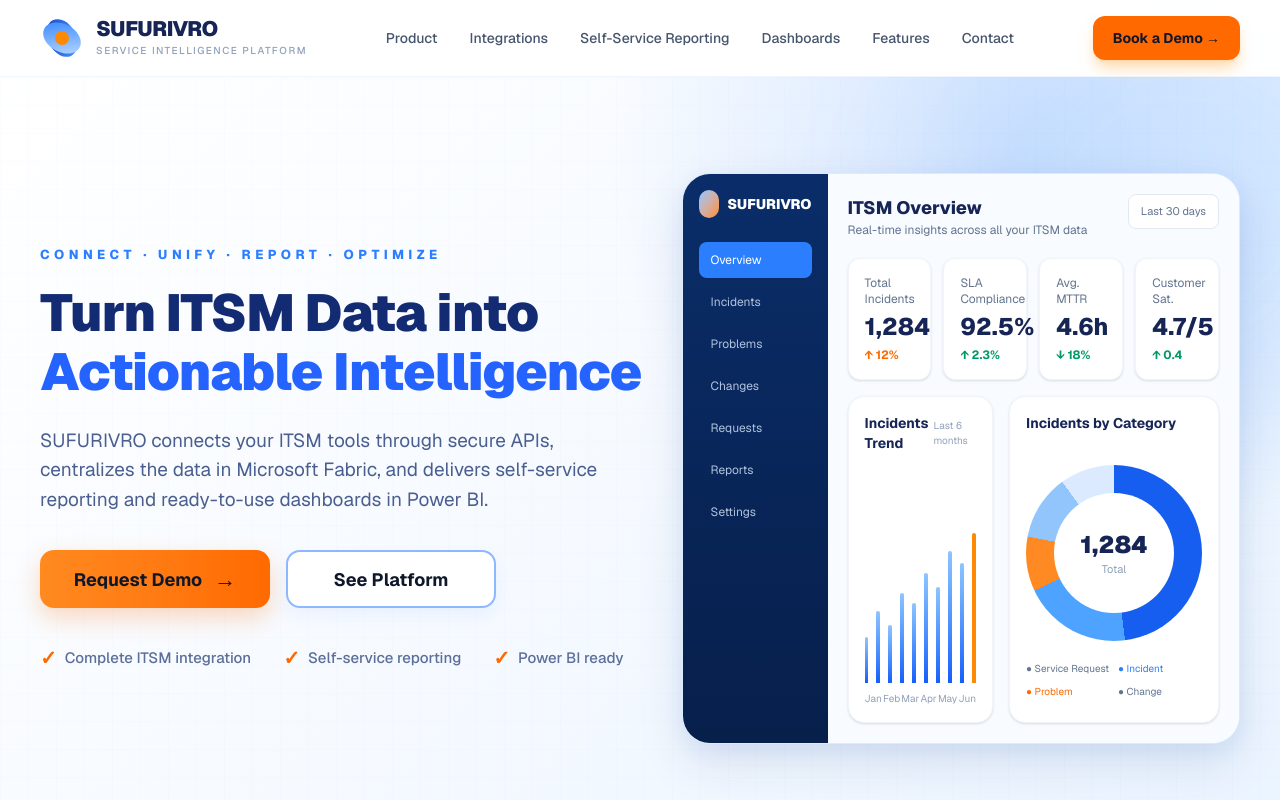
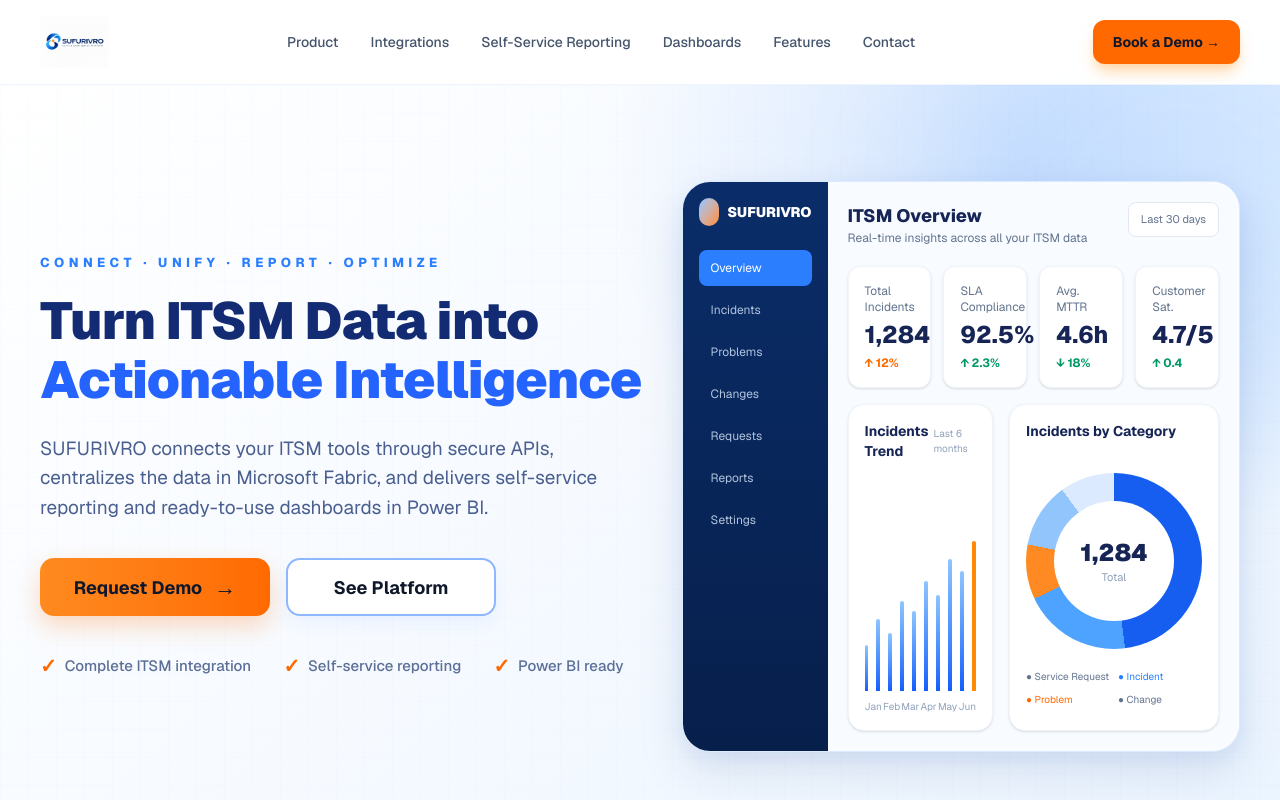
Before and after one commit to sarivolkan/sufurivro, a Next.js app: page / in a window 1280 px wide. Shown: the top 800 px of the page. Built offline with nearby package versions, Linux system fonts and the light colour scheme.

Commit message:
Update SUFURIVRO logo

```diff
--- a/app/page.tsx
+++ b/app/page.tsx
@@ -84,23 +84,13 @@ export default function Home() {
 
       <header className="sticky top-0 z-50 border-b border-blue-50 bg-white/95 backdrop-blur-xl">
         <div className="mx-auto flex max-w-[1450px] items-center justify-between px-6 py-4 lg:px-10">
-          <a href="#" className="flex items-center gap-3">
-            <div className="relative flex h-11 w-11 items-center justify-center">
-              <div className="absolute h-10 w-7 -rotate-[28deg] rounded-[50%] bg-gradient-to-br from-blue-800 to-blue-400" />
-              <div className="absolute h-7 w-10 rotate-[28deg] rounded-[50%] bg-gradient-to-br from-blue-500 to-blue-200" />
-              <div className="relative h-3.5 w-3.5 rounded-full bg-orange-400" />
-            </div>
-
-            <div>
-              <div className="text-[21px] font-black leading-none tracking-tight text-blue-950">
-                SUFURIVRO
-              </div>
-
-              <div className="mt-1 text-[10px] font-medium tracking-[0.15em] text-slate-400">
-                SERVICE INTELLIGENCE PLATFORM
-              </div>
-            </div>
-          </a>
+      <a href="#" className="flex items-center">
+  <img
+    src="/logo/logo.png"
+    alt="SUFURIVRO"
+    className="h-[52px] w-auto object-contain"
+  />
+</a>
 
           <nav className="hidden items-center gap-8 text-sm font-medium text-slate-600 lg:flex">
             <a href="#product" className="hover:text-blue-600">
@@ -1087,23 +1077,13 @@ export default function Home() {
 
       <footer className="border-t border-blue-50 bg-white">
         <div className="mx-auto flex max-w-[1450px] flex-col gap-8 px-6 py-8 lg:flex-row lg:items-center lg:justify-between lg:px-10">
-          <div className="flex items-center gap-3">
-            <div className="relative flex h-9 w-9 items-center justify-center">
-              <div className="absolute h-8 w-6 -rotate-[28deg] rounded-[50%] bg-gradient-to-br from-blue-800 to-blue-400" />
-              <div className="absolute h-6 w-8 rotate-[28deg] rounded-[50%] bg-gradient-to-br from-blue-500 to-blue-200" />
-              <div className="relative h-3 w-3 rounded-full bg-orange-400" />
-            </div>
-
-            <div>
-              <div className="font-black text-blue-950">
-                SUFURIVRO
-              </div>
-
-              <div className="text-[10px] tracking-[0.14em] text-slate-400">
-                SERVICE INTELLIGENCE PLATFORM
-              </div>
-            </div>
-          </div>
+        <div className="flex items-center">
+  <img
+    src="/logo/logo.png"
+    alt="SUFURIVRO"
+    className="h-[44px] w-auto object-contain"
+  />
+</div>
 
           <div className="flex flex-wrap gap-x-6 gap-y-3 text-sm text-slate-500">
             <a href="#product">Product</a>
```
Also changed, not shown: public/logo/logo.png (added).
